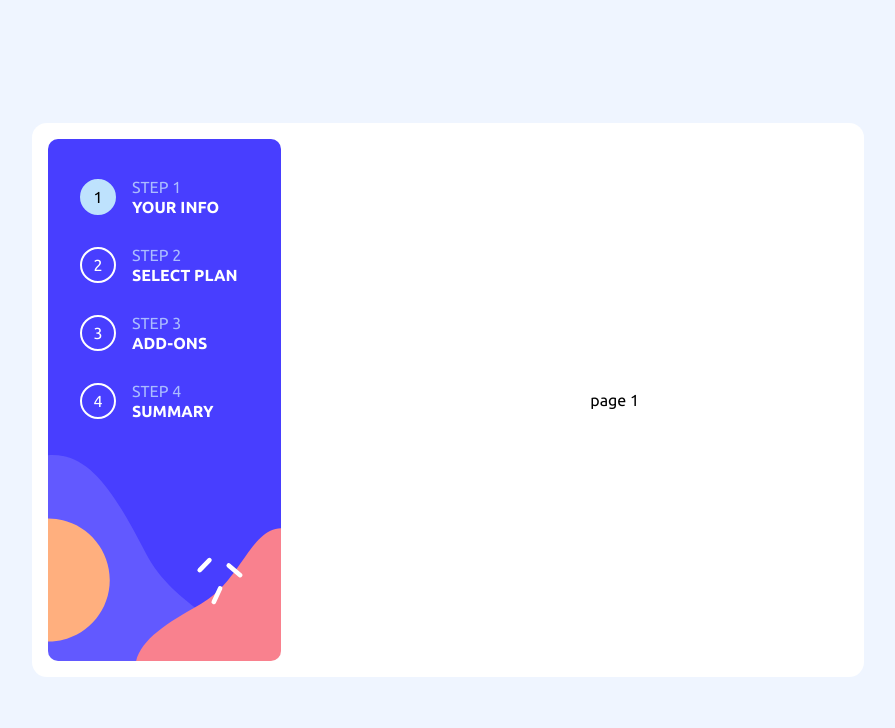
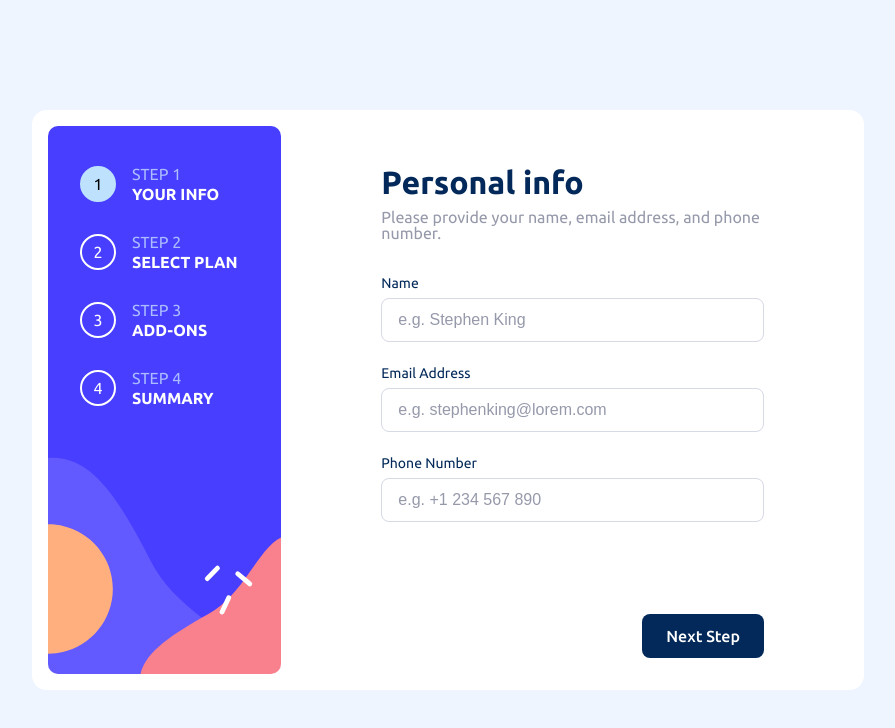
Before and after one commit to gabrielayresdev/Multi-step-form, a React (Vite) app: page / in a window 1280 px wide. Shown: the top 728 px of the page, without its empty margins (192-1087 px from the left). Built offline with nearby package versions, Linux system fonts and the light colour scheme.

Commit message:
feat: personal form

```diff
--- /dev/null
+++ b/src/components/Button/Button.module.sass
@@ -0,0 +1,12 @@
+.button
+    all: unset
+    display: flex
+    justify-content: center
+    align-items: center
+
+    padding: .875rem 1.5rem
+
+    color: #fff
+    background: #022959
+    border-radius: .5rem
+    font-weight: 500
--- /dev/null
+++ b/src/components/Button/Button.tsx
@@ -0,0 +1,17 @@
+import styles from "./Button.module.sass";
+
+interface ButtonInterface
+  extends React.ButtonHTMLAttributes<HTMLButtonElement> {
+  text: string;
+  onClick?: VoidFunction;
+}
+
+export const Button = ({ text, onClick, ...args }: ButtonInterface) => {
+  return (
+    <button className={styles.button} onClick={onClick} {...args}>
+      {text}
+    </button>
+  );
+};
+
+export default Button;
--- a/src/components/Form/Form.tsx
+++ b/src/components/Form/Form.tsx
@@ -1,12 +1,13 @@
 import usePagination from "../../hooks/usePagination";
 import FormProgress from "../FormProgress/FormProgress";
 import PageTest from "../PageTest/PageTest";
+import PersonalForm from "../PersonalForm/PersonalForm";
 import styles from "./Form.module.sass";
 
 export const Form = () => {
   const { page, goTo } = usePagination(4);
   const content = [
-    <PageTest content="page 1" />,
+    <PersonalForm />,
     <PageTest content="page 2" />,
     <PageTest content="page 3" />,
     <PageTest content="page 4" />,
--- /dev/null
+++ b/src/components/Input/Input.module.sass
@@ -0,0 +1,39 @@
+.input_container
+    .input_header
+        display: flex
+        align-items: center
+        justify-content: space-between
+        margin-bottom: .5rem
+
+        .label
+            display: flex
+            align-items: center
+            font-size: .875rem
+            color: #022959
+            text-transform: capitalize
+        .error
+            color: #EE374A
+            font-size: .875rem
+            font-weight: 700
+
+    .input
+        width: 100%
+        padding: .75rem 1rem
+        border: 1px solid #D6D9E6
+        border-radius: .5rem
+        outline: none
+
+        font-size: 1rem
+        color: #022959
+        font-weight: 500
+
+        transition: all .3s
+
+        &::placeholder
+            color: #9699AA
+
+        &:focus
+            border-color: #483EFF
+
+        &.error
+            border-color: #EE374A
--- /dev/null
+++ b/src/components/Input/Input.tsx
@@ -0,0 +1,44 @@
+import { SetStateAction } from "react";
+import generateRandomId from "../../utils/generateRandomId";
+import styles from "./Input.module.sass";
+
+interface inputInterface {
+  value: string;
+  setValue: React.Dispatch<SetStateAction<string>>;
+  label: string;
+  placeholder?: string;
+  type?: string;
+  id?: string;
+  error: null | string;
+}
+
+export const Input = ({
+  value,
+  setValue,
+  label,
+  placeholder,
+  type = "text",
+  id = generateRandomId(),
+  error,
+}: inputInterface) => {
+  return (
+    <div className={styles.input_container}>
+      <div className={styles.input_header}>
+        <label htmlFor={id} className={styles.label}>
+          {label}
+        </label>
+        <span className={styles.error}>{error}</span>
+      </div>
+      <input
+        className={`${styles.input} ${error ? styles.error : ""}`}
+        type={type}
+        value={value}
+        onChange={({ target }) => setValue(target.value)}
+        id={id}
+        placeholder={placeholder}
+      />
+    </div>
+  );
+};
+
+export default Input;
--- /dev/null
+++ b/src/components/PersonalForm/PersonalForm.module.sass
@@ -0,0 +1,26 @@
+.personal_form
+    display: flex
+    flex-direction: column
+
+    padding: 2.5rem 5.25rem 1rem 0
+
+    .form_header
+        margin-bottom: 2.1875rem
+        .title
+            font-size: 2rem
+            font-weight: 700
+            color: #022959
+            margin-bottom: 0.6875rem
+
+
+        .subtitle
+            color: #9699AA
+    .input_container
+        display: flex
+        flex-direction: column
+        gap: 1.5rem
+
+        margin-bottom: 5.75rem
+
+    button
+        align-self: flex-end
--- /dev/null
+++ b/src/components/PersonalForm/PersonalForm.tsx
@@ -0,0 +1,48 @@
+import React from "react";
+import Button from "../Button/Button";
+import Input from "../Input/Input";
+import styles from "./PersonalForm.module.sass";
+
+export const PersonalForm = () => {
+  const [name, setName] = React.useState("");
+  const [email, setEmail] = React.useState("");
+  const [number, setNumber] = React.useState("");
+  return (
+    <div className={styles.personal_form}>
+      <div className={styles.form_header}>
+        <h2 className={styles.title}>Personal info</h2>
+        <p className={styles.subtitle}>
+          Please provide your name, email address, and phone number.
+        </p>
+      </div>
+      <div className={styles.input_container}>
+        <Input
+          value={name}
+          setValue={setName}
+          placeholder="e.g. Stephen King"
+          label="Name"
+          error={null}
+        />
+        <Input
+          value={email}
+          setValue={setEmail}
+          type="email"
+          placeholder="e.g. stephenking@lorem.com"
+          label="Email Address"
+          error={null}
+        />
+        <Input
+          value={number}
+          setValue={setNumber}
+          type="tel"
+          placeholder="e.g. +1 234 567 890"
+          label="Phone Number"
+          error={null}
+        />
+      </div>
+      <Button text="Next Step" />
+    </div>
+  );
+};
+
+export default PersonalForm;
--- /dev/null
+++ b/src/utils/generateRandomId.ts
@@ -0,0 +1,3 @@
+export default function generateRandomId() {
+  return "input_" + Math.random().toString(36).substring(0, 9);
+}
```
